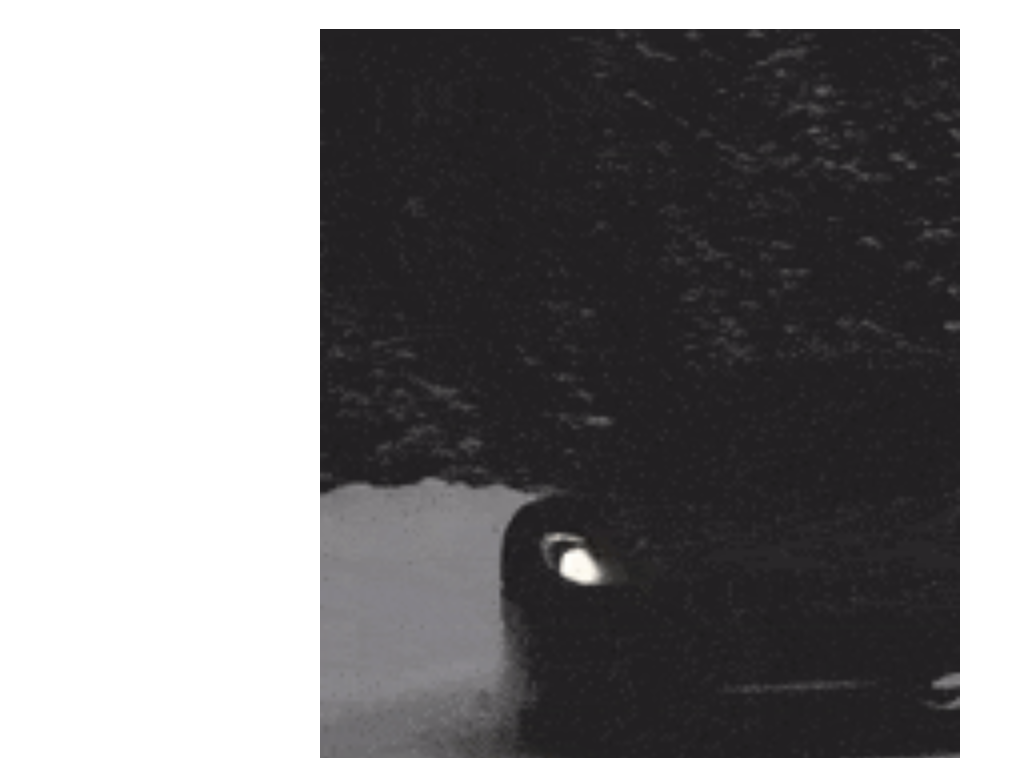
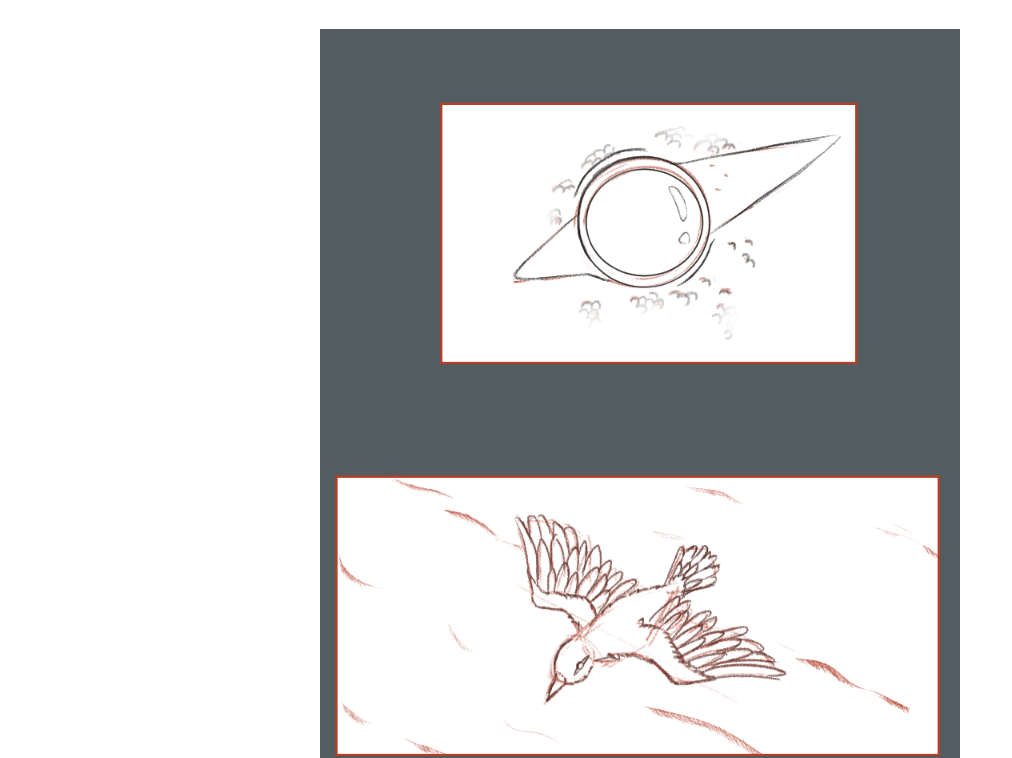
Before and after one commit to Jeyeemm/Himal-us, a plain HTML site: page comic.html in a window 1280 px wide. Shown: the part 71-829 px from the top of the page, without its empty margins (0-1012 px from the left). Drawn offline with Linux system fonts and the light colour scheme.

Commit message:
Update comic.html

```diff
--- a/comic.html
+++ b/comic.html
@@ -12,7 +12,7 @@
       </header>
     <main>
         <section>
-        <img src="assets/1.gif" class="center">
+        <img src="assets/page 1.png" class="center">
         <img src="assets/2.gif" class="center">
         <img src="assets/3.gif" class="center">
     </section>
```
